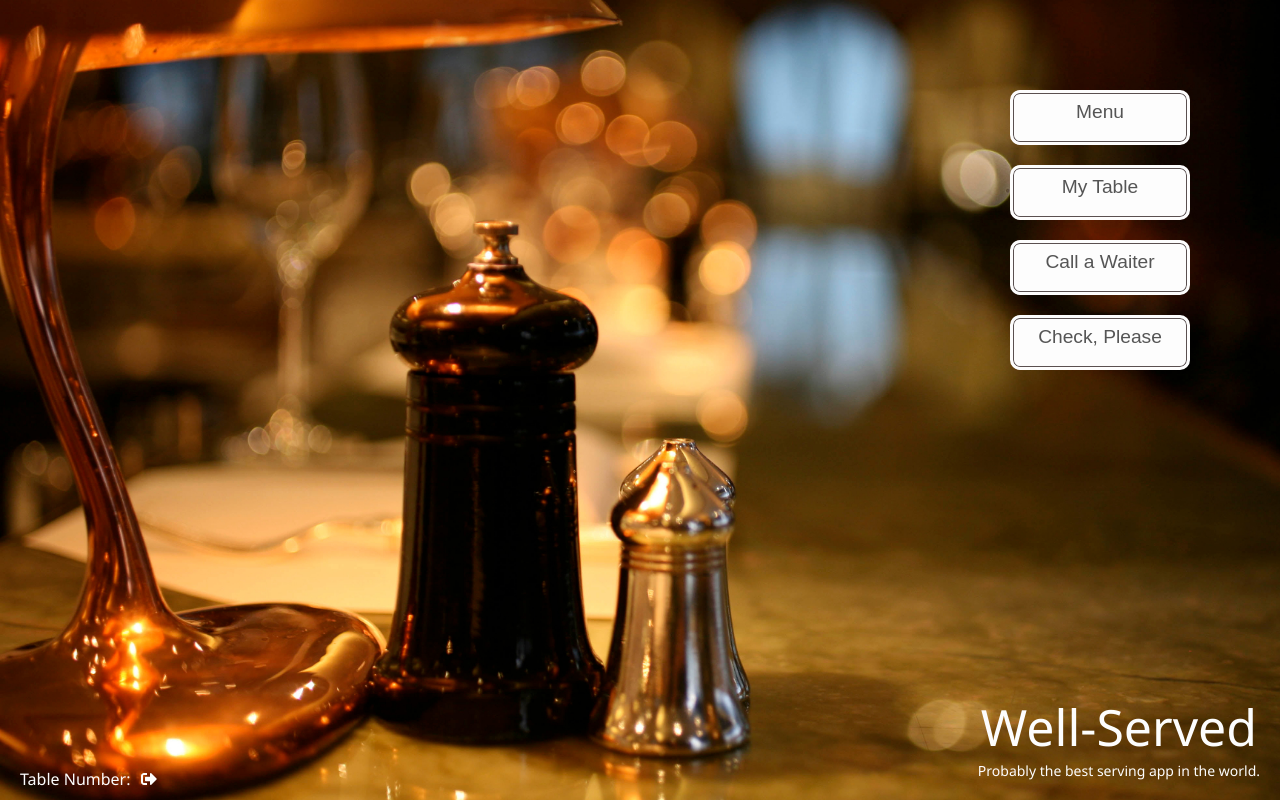
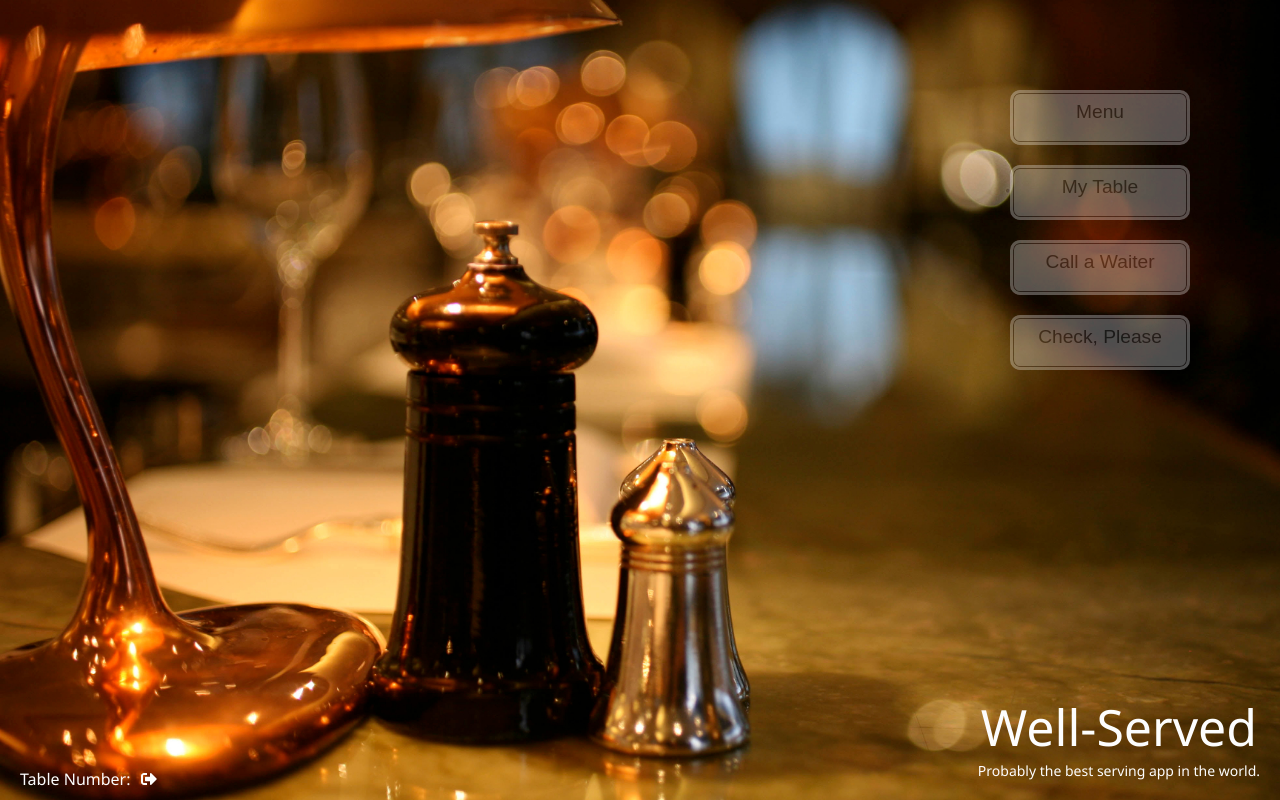
Before and after one commit to eyalmutzary/restaurant-customers, a React (Create React App) app: page /main in a window 1280 px wide. Built offline with nearby package versions, Linux system fonts and the light colour scheme; no server answers.

Commit message:
table auth finished

```diff
--- a/src/app/Store.js
+++ b/src/app/Store.js
@@ -3,7 +3,9 @@ import React, { useState } from "react";
 export const AuthTableNumContext = React.createContext();
 
 const Store = ({ children }) => {
-  const [authTableNum, setAuthTableNum] = useState();
+  const [authTableNum, setAuthTableNum] = useState(
+    localStorage.getItem("tableNum")
+  );
 
   return (
     <AuthTableNumContext.Provider value={[authTableNum, setAuthTableNum]}>
--- a/src/main/Main.js
+++ b/src/main/Main.js
@@ -1,8 +1,9 @@
-import React, { useState, useContext } from "react";
+import React, { useState, useContext, useCallback, useEffect } from "react";
 import styled from "styled-components";
+import axios from "axios";
 import { backgroundImage } from "../shared/assets/images";
 import { AuthTableNumContext } from "../app";
-import { AuthModal } from "./components";
+import { AuthModal, ErrorModal } from "./components";
 import {
   Button as BaseButton,
   Screen as BaseScreen,
@@ -55,25 +56,65 @@ const AuthWrapper = styled.div`
 `;
 
 const AuthText = styled.div`
-  /* display: flex; */
   padding: 0px 10px 0px 10px;
 `;
 
+const modalTypes = { AUTH: "AUTH", ERROR: "ERROR" };
+
 const Main = ({ history }) => {
   const [authTableNum, setAuthTableNum] = useContext(AuthTableNumContext);
-  const [showAuthModal, setShowAuthModal] = useState(false);
+  const [whichModalShown, setWhichModalShown] = useState();
+  const [isTableAvailable, setIsTableAvailable] = useState(false);
+
+  const checkTableAvailable = useCallback(async () => {
+    try {
+      const res = await axios.get("/customerTables?tableNum=" + authTableNum);
+      if (res.data.CustomerTableStatus.status === "closed") {
+        setIsTableAvailable(true);
+      } else {
+        console.log("Table closed");
+      }
+      console.log(res.data);
+    } catch (error) {
+      console.log(error);
+    }
+  }, [authTableNum]);
+
+  useEffect(() => {
+    checkTableAvailable();
+  }, [checkTableAvailable]);
 
   return (
     <Screen>
-      {showAuthModal && <AuthModal onHide={() => setShowAuthModal(false)} />}
+      {whichModalShown === modalTypes.AUTH && (
+        <AuthModal onHide={() => setWhichModalShown(null)} />
+      )}
+
+      {whichModalShown === modalTypes.ERROR && (
+        <ErrorModal
+          description="Your table is not open. Please call the waiter."
+          onHide={() => setWhichModalShown(null)}
+        />
+      )}
 
       <ButtonWrapper>
-        <BorderedButton onClick={() => history.push("/menu")}>
+        <BorderedButton
+          disabled={!isTableAvailable}
+          onClick={() =>
+            isTableAvailable
+              ? history.push("/menu")
+              : setWhichModalShown(modalTypes.ERROR)
+          }
+        >
           Menu
         </BorderedButton>
-        <BorderedButton>My Table</BorderedButton>
-        <BorderedButton>Call a Waiter</BorderedButton>
-        <BorderedButton>Check, Please</BorderedButton>
+        <BorderedButton disabled={!isTableAvailable}>My Table</BorderedButton>
+        <BorderedButton disabled={!isTableAvailable}>
+          Call a Waiter
+        </BorderedButton>
+        <BorderedButton disabled={!isTableAvailable}>
+          Check, Please
+        </BorderedButton>
       </ButtonWrapper>
       <LogoWrapper>
         <Title>Well-Served</Title>
@@ -81,7 +122,10 @@ const Main = ({ history }) => {
       </LogoWrapper>
       <AuthWrapper>
         <AuthText>Table Number: {authTableNum}</AuthText>
-        <Icon name="sign-out-alt" onClick={() => setShowAuthModal(true)} />
+        <Icon
+          name="sign-out-alt"
+          onClick={() => setWhichModalShown(modalTypes.AUTH)}
+        />
       </AuthWrapper>
     </Screen>
   );
--- a/src/main/components/AuthModal.js
+++ b/src/main/components/Modals/AuthModal.js
@@ -6,8 +6,8 @@ import React, {
   useRef,
 } from "react";
 import styled from "styled-components";
-import { Modal, Input, Button, LoadingSpinner } from "../../shared/components";
-import { AuthTableNumContext } from "../../app";
+import { Modal, Input, Button, LoadingSpinner } from "../../../shared/components";
+import { AuthTableNumContext } from "../../../app";
 import axios from "axios";
 
 const FormWrapper = styled.form`
@@ -88,6 +88,7 @@ const AuthModal = ({ onHide }) => {
   const onSelectTableNum = useCallback(
     (tableNum) => {
       setAuthTableNum(tableNum);
+      localStorage.setItem("tableNum", tableNum);
       onHide();
     },
     [setAuthTableNum, onHide]
--- /dev/null
+++ b/src/main/components/Modals/ErrorModal.js
@@ -0,0 +1,20 @@
+import React from "react";
+import styled from "styled-components";
+import { Modal } from "../../../shared/components";
+
+const Description = styled.div`
+  padding: 20px;
+  font-size: 20px;
+  font-weight: 500;
+  letter-spacing: 2px;
+`;
+
+const ErrorModal = ({ onHide, description }) => {
+  return (
+    <Modal title="Error Alert" onHide={onHide}>
+      <Description>{description}</Description>
+    </Modal>
+  );
+};
+
+export default ErrorModal;
--- /dev/null
+++ b/src/main/components/Modals/index.js
@@ -0,0 +1,2 @@
+export { default as AuthModal } from "./AuthModal";
+export { default as ErrorModal } from "./ErrorModal";
--- a/src/main/components/index.js
+++ b/src/main/components/index.js
@@ -1 +1 @@
-export { default as AuthModal } from "./AuthModal";
+export { AuthModal, ErrorModal } from "./Modals";
--- a/src/menu/Menu.js
+++ b/src/menu/Menu.js
@@ -263,7 +263,7 @@ const Menu = ({ history }) => {
             onRemoveItem={(listItemId) => handleRemoveItem(listItemId)}
           ></OrderList>
           <Button
-            disabled={orderListItems.length === 0}
+            disabled={orderListItems.length === 0 || !authTableNum}
             onClick={() => setWhichModalShown(modalTypes.CONFIRM)}
           >
             Take an Order <Icon name={"angle-double-right"} />
```
